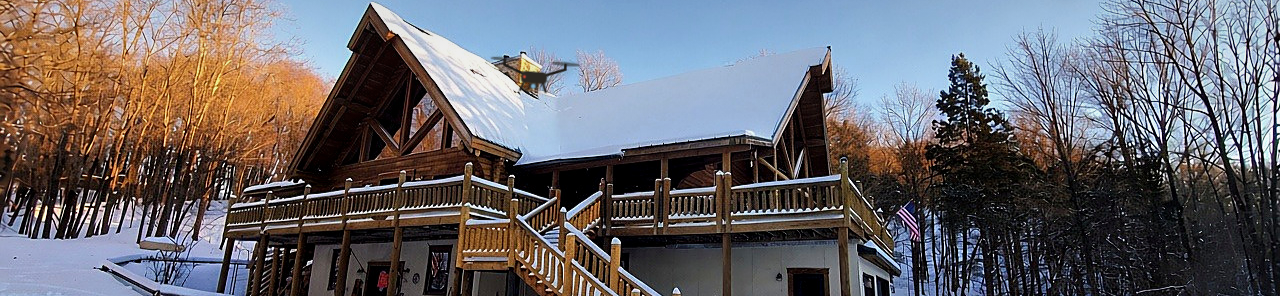
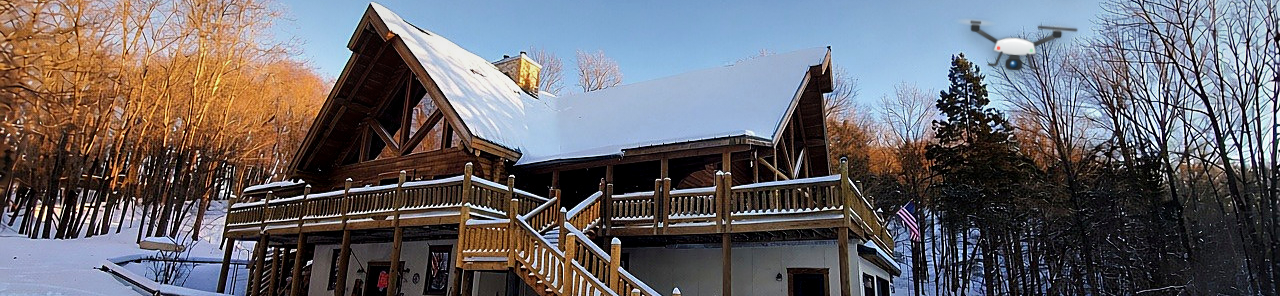
Before and after one commit to blackmeadowrealestate/blackmeadow-realestate, a plain HTML site: page index.html in a window 1280 px wide. Shown: the part 183-479 px from the top of the page. Drawn offline with Linux system fonts and the light colour scheme.

Commit message:
Upgrade homepage drone: new design and smooth flight

```diff
--- a/index.html
+++ b/index.html
@@ -41,21 +41,38 @@
       <div class="hero-media" role="img" aria-label="A snow-covered house with a wraparound wooden deck in the woods"></div>
       <div class="hero-shade"></div>
       <h1 class="hero-sky-title">Real Estate in the Hudson Valley</h1>
-      <a class="hero-drone" href="aerial-drone.html" aria-label="Complimentary aerial drone footage when you list with me" title="Complimentary aerial drone footage">
-        <svg viewBox="0 0 120 60" width="96" height="48" aria-hidden="true">
-          <g fill="none" stroke="#1c1915" stroke-width="3" stroke-linecap="round">
-            <line x1="22" y1="16" x2="48" y2="26"/><line x1="98" y1="16" x2="72" y2="26"/>
-            <line x1="22" y1="16" x2="22" y2="10"/><line x1="98" y1="16" x2="98" y2="10"/>
-          </g>
-          <ellipse class="rotor" cx="22" cy="9" rx="18" ry="2.5" fill="#1c1915" opacity=".55"/>
-          <ellipse class="rotor" cx="98" cy="9" rx="18" ry="2.5" fill="#1c1915" opacity=".55"/>
-          <rect x="44" y="22" width="32" height="14" rx="5" fill="#2b2722"/>
-          <rect x="54" y="36" width="12" height="7" rx="2" fill="#2b2722"/>
-          <circle cx="60" cy="40" r="3" fill="#7fb3d5"/>
-          <circle class="drone-light" cx="48" cy="29" r="1.8" fill="#e74c3c"/>
-          <line x1="48" y1="36" x2="44" y2="46" stroke="#1c1915" stroke-width="2.5" stroke-linecap="round"/>
-          <line x1="72" y1="36" x2="76" y2="46" stroke="#1c1915" stroke-width="2.5" stroke-linecap="round"/>
-        </svg>
+      <a class="hero-drone" href="aerial-drone.html" aria-label="Complimentary aerial drone footage when you list with me">
+        <span class="drone-body">
+          <svg viewBox="0 0 160 84" width="132" height="69" aria-hidden="true">
+            <defs>
+              <linearGradient id="dg-shell" x1="0" y1="0" x2="0" y2="1"><stop offset="0" stop-color="#ffffff"/><stop offset="1" stop-color="#cfd3d6"/></linearGradient>
+              <linearGradient id="dg-arm" x1="0" y1="0" x2="0" y2="1"><stop offset="0" stop-color="#5a5f63"/><stop offset="1" stop-color="#2f3336"/></linearGradient>
+              <radialGradient id="dg-lens" cx=".35" cy=".35" r=".7"><stop offset="0" stop-color="#9fd3ff"/><stop offset=".45" stop-color="#1f4f7a"/><stop offset="1" stop-color="#0c1a26"/></radialGradient>
+              <radialGradient id="dg-blur" cx=".5" cy=".5" r=".5"><stop offset="0" stop-color="#fff" stop-opacity=".55"/><stop offset=".7" stop-color="#fff" stop-opacity=".18"/><stop offset="1" stop-color="#fff" stop-opacity="0"/></radialGradient>
+            </defs>
+            <g stroke="url(#dg-arm)" stroke-width="5" stroke-linecap="round">
+              <line x1="30" y1="22" x2="62" y2="38"/><line x1="130" y1="22" x2="98" y2="38"/>
+            </g>
+            <g fill="#2f3336"><rect x="25" y="16" width="10" height="9" rx="2.5"/><rect x="125" y="16" width="10" height="9" rx="2.5"/></g>
+            <ellipse cx="30" cy="14" rx="27" ry="5" fill="url(#dg-blur)"/>
+            <ellipse cx="130" cy="14" rx="27" ry="5" fill="url(#dg-blur)"/>
+            <g class="prop"><rect x="6" y="12.6" width="48" height="2.8" rx="1.4" fill="#2f3336" opacity=".75"/></g>
+            <g class="prop prop-b"><rect x="106" y="12.6" width="48" height="2.8" rx="1.4" fill="#2f3336" opacity=".75"/></g>
+            <path d="M58 34 Q80 24 102 34 L106 46 Q80 54 54 46 Z" fill="url(#dg-shell)" stroke="#9aa1a6" stroke-width="1"/>
+            <path d="M66 35 Q80 30 94 35" fill="none" stroke="#ffffff" stroke-width="2" stroke-linecap="round" opacity=".9"/>
+            <circle class="nav-light nav-red" cx="60" cy="43" r="2.2" fill="#ff4b3e"/>
+            <circle class="nav-light nav-green" cx="100" cy="43" r="2.2" fill="#3ee07a"/>
+            <rect x="74" y="50" width="12" height="6" rx="2" fill="#3a3f43"/>
+            <rect x="70" y="55" width="20" height="13" rx="5" fill="#2b2f32"/>
+            <circle cx="80" cy="61.5" r="5" fill="url(#dg-lens)"/>
+            <circle cx="78.4" cy="59.8" r="1.3" fill="#fff" opacity=".8"/>
+            <g stroke="#3a3f43" stroke-width="2.5" stroke-linecap="round" fill="none">
+              <path d="M64 48 L58 64 L50 64"/><path d="M96 48 L102 64 L110 64"/>
+            </g>
+          </svg>
+        </span>
+        <span class="drone-shadow" aria-hidden="true"></span>
+        <span class="drone-tip">Complimentary aerial footage <span aria-hidden="true">&rarr;</span></span>
       </a>
       <img class="broker-key" src="brand/baratta-key.png" width="188" height="188" alt="Joseph Baratta and Company Realty key logo">
     </section>
@@ -254,5 +271,45 @@
   (function(){var el=document.getElementById('visit-count');if(!el)return;
   fetch('https://domsellsforyou.goatcounter.com/counter/TOTAL.json').then(function(r){return r.ok?r.json():null}).then(function(d){if(d&&d.count){el.textContent='Site visits: '+d.count;el.hidden=false;}}).catch(function(){});})();
   </script>
+<script>
+(function () {
+  var d = document.querySelector('.hero-drone');
+  if (!d) return;
+  var hero = d.closest('.hero');
+  var reduce = window.matchMedia('(prefers-reduced-motion: reduce)');
+  if (reduce.matches) return;
+  d.classList.add('is-flying');
+  var t0 = performance.now(), last = t0, x = 0.3, y = 0.3, px = x, py = y, vx = 0, tilt = 0;
+  var hover = false, visible = true, slow = 1;
+  d.addEventListener('mouseenter', function () { hover = true; });
+  d.addEventListener('mouseleave', function () { hover = false; });
+  d.addEventListener('focus', function () { hover = true; });
+  d.addEventListener('blur', function () { hover = false; });
+  if ('IntersectionObserver' in window) {
+    new IntersectionObserver(function (e) { visible = e[0].isIntersecting; }).observe(hero);
+  }
+  function frame(now) {
+    var dt = Math.min(0.05, (now - last) / 1000); last = now;
+    slow += ((hover ? 0.08 : 1) - slow) * Math.min(1, dt * 4);
+    var t = (window.__droneT = (window.__droneT || 0) + dt * slow);
+    if (visible && !document.hidden) {
+      var w = hero.clientWidth, h = hero.clientHeight;
+      var tx = 0.5 + 0.38 * Math.sin(t * 0.32) + 0.07 * Math.sin(t * 0.83 + 1.3) + 0.03 * Math.sin(t * 1.9);
+      var ty = 0.19 + 0.05 * Math.sin(t * 0.37 + 0.6) + 0.035 * Math.sin(t * 0.93 + 2.1) + 0.015 * Math.sin(t * 2.7);
+      x += (tx - x) * Math.min(1, dt * 2.2);
+      y += (ty - y) * Math.min(1, dt * 2.2);
+      var nvx = (x - px) / Math.max(dt, 0.001); px = x; py = y;
+      vx += (nvx - vx) * Math.min(1, dt * 3);
+      tilt += (Math.max(-14, Math.min(14, vx * 90)) - tilt) * Math.min(1, dt * 4);
+      var bw = d.offsetWidth, left = x * (w - bw), top = y * h;
+      d.style.transform = 'translate3d(' + left.toFixed(1) + 'px,' + top.toFixed(1) + 'px,0)';
+      d.style.setProperty('--tilt', tilt.toFixed(2) + 'deg');
+      d.classList.toggle('tip-left', x > 0.7);
+    }
+    requestAnimationFrame(frame);
+  }
+  requestAnimationFrame(frame);
+})();
+</script>
 </body>
 </html>
--- a/styles.css
+++ b/styles.css
@@ -995,47 +995,73 @@ input:focus, textarea:focus {
 
 .visit-count { font-size:.85rem; opacity:.8; margin-top:.25rem; }
 
-/* Homepage drone: buzzes around the hero photo, links to aerial-drone.html */
+/* Homepage drone: smooth JS-driven flight, links to aerial-drone.html */
 .hero-drone {
   position: absolute;
-  top: 30%;
-  left: 10%;
+  top: 0;
+  left: 0;
   z-index: 3;
   display: block;
   cursor: pointer;
-  animation: drone-wander 22s ease-in-out infinite;
+  text-decoration: none;
+  transform: translate3d(32vw, 9rem, 0);
+  will-change: transform;
+  -webkit-tap-highlight-color: transparent;
 }
-.hero-drone:focus-visible { outline: 2px solid #fff; outline-offset: 4px; border-radius: 8px; }
-.hero-drone svg { display: block; animation: drone-buzz .45s ease-in-out infinite alternate; filter: drop-shadow(0 4px 4px rgba(0,0,0,.25)); transition: transform .2s; }
-.hero-drone:hover svg { animation-play-state: paused; transform: scale(1.12); }
-.hero-drone:hover { animation-play-state: paused; }
-.hero-drone .rotor { transform-box: fill-box; transform-origin: center; animation: drone-rotor .1s linear infinite; }
-.hero-drone .drone-light { animation: drone-blink 1s steps(2, start) infinite; }
-@keyframes drone-wander {
-  0%   { left: 8%;  top: 32%; transform: rotate(-4deg); }
-  8%   { left: 22%; top: 24%; transform: rotate(6deg); }
-  14%  { left: 18%; top: 44%; transform: rotate(-8deg); }
-  22%  { left: 38%; top: 30%; transform: rotate(5deg); }
-  28%  { left: 34%; top: 26%; transform: rotate(-3deg); }
-  36%  { left: 56%; top: 40%; transform: rotate(8deg); }
-  42%  { left: 62%; top: 22%; transform: rotate(-6deg); }
-  50%  { left: 78%; top: 34%; transform: rotate(7deg); }
-  56%  { left: 70%; top: 50%; transform: rotate(-5deg); }
-  63%  { left: 84%; top: 26%; transform: rotate(4deg); }
-  70%  { left: 60%; top: 30%; transform: rotate(-9deg); }
-  78%  { left: 44%; top: 46%; transform: rotate(6deg); }
-  85%  { left: 30%; top: 22%; transform: rotate(-4deg); }
-  92%  { left: 14%; top: 40%; transform: rotate(5deg); }
-  100% { left: 8%;  top: 32%; transform: rotate(-4deg); }
+.hero-drone .drone-body {
+  display: block;
+  transform: rotate(var(--tilt, 0deg));
+  transition: transform .35s ease;
 }
-@keyframes drone-buzz {
-  0%   { transform: translate(0, 0); }
-  25%  { transform: translate(2px, -3px); }
-  50%  { transform: translate(-2px, -6px); }
-  75%  { transform: translate(3px, -2px); }
-  100% { transform: translate(-1px, -5px); }
+.hero-drone svg {
+  display: block;
+  filter: drop-shadow(0 6px 8px rgba(0,0,0,.35)) drop-shadow(0 0 1px rgba(0,0,0,.4));
+  animation: drone-hover 1.6s ease-in-out infinite alternate;
+  transition: transform .3s ease;
 }
-@keyframes drone-rotor { 0% { transform: scaleX(1); } 50% { transform: scaleX(.25); } 100% { transform: scaleX(1); } }
-@keyframes drone-blink { to { visibility: hidden; } }
-@media (max-width: 640px) { .hero-drone svg { width: 72px; height: 36px; } }
-@media (prefers-reduced-motion: reduce) { .hero-drone, .hero-drone svg, .hero-drone .rotor { animation: none; } }
+.hero-drone .prop { transform-box: fill-box; transform-origin: center; animation: drone-prop .09s linear infinite; }
+.hero-drone .prop-b { animation-duration: .1s; animation-direction: reverse; }
+.hero-drone .nav-red { animation: drone-blink 1.2s ease-in-out infinite; }
+.hero-drone .nav-green { animation: drone-blink 1.2s ease-in-out .6s infinite; }
+.hero-drone .drone-shadow {
+  display: block;
+  width: 60px; height: 8px;
+  margin: 2px auto 0;
+  border-radius: 50%;
+  background: radial-gradient(closest-side, rgba(0,0,0,.25), rgba(0,0,0,0));
+  animation: drone-shadow 1.6s ease-in-out infinite alternate;
+}
+.hero-drone .drone-tip {
+  position: absolute;
+  top: 50%;
+  left: calc(100% + 8px);
+  transform: translate(-4px, -50%);
+  white-space: nowrap;
+  padding: .4rem .75rem;
+  border-radius: 999px;
+  background: rgba(255,255,255,.95);
+  color: #1c1915;
+  font: 500 .85rem/1.2 "Outfit", system-ui, sans-serif;
+  box-shadow: 0 4px 14px rgba(0,0,0,.18);
+  opacity: 0;
+  pointer-events: none;
+  transition: opacity .25s ease, transform .25s ease;
+}
+.hero-drone.tip-left .drone-tip { left: auto; right: calc(100% + 8px); transform: translate(4px, -50%); }
+.hero-drone:hover .drone-tip,
+.hero-drone:focus-visible .drone-tip { opacity: 1; transform: translate(0, -50%); }
+.hero-drone:hover svg,
+.hero-drone:focus-visible svg { transform: scale(1.1); }
+.hero-drone:focus-visible { outline: none; }
+.hero-drone:focus-visible .drone-body { outline: 2px solid #fff; outline-offset: 6px; border-radius: 12px; }
+@keyframes drone-hover { from { transform: translateY(0); } to { transform: translateY(-5px); } }
+@keyframes drone-shadow { from { transform: scaleX(1); opacity: .9; } to { transform: scaleX(.8); opacity: .6; } }
+@keyframes drone-prop { from { transform: scaleX(1); } 50% { transform: scaleX(.18); } to { transform: scaleX(1); } }
+@keyframes drone-blink { 0%, 100% { opacity: 1; } 50% { opacity: .25; } }
+@media (max-width: 640px) {
+  .hero-drone svg { width: 92px; height: 48px; }
+  .hero-drone .drone-tip { display: none; }
+}
+@media (prefers-reduced-motion: reduce) {
+  .hero-drone svg, .hero-drone .prop, .hero-drone .drone-shadow, .hero-drone .nav-light { animation: none; }
+}
```
